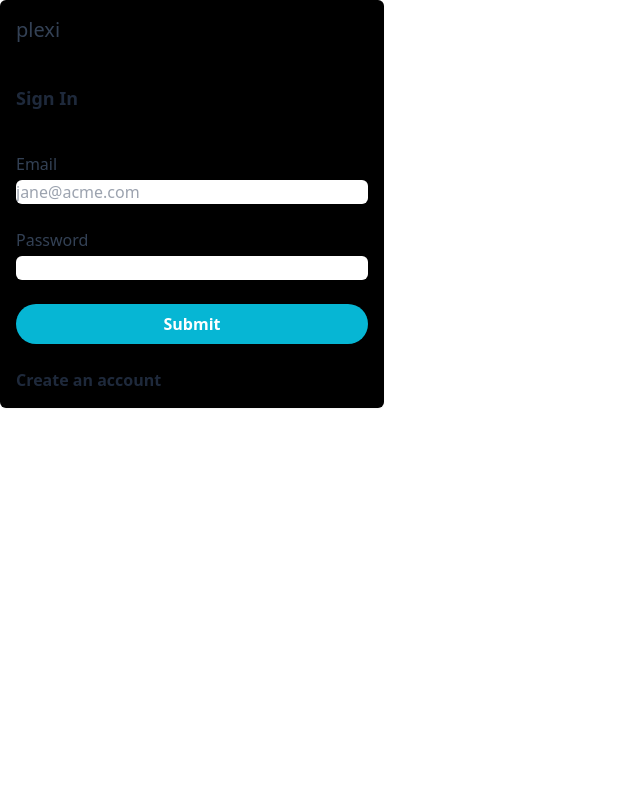
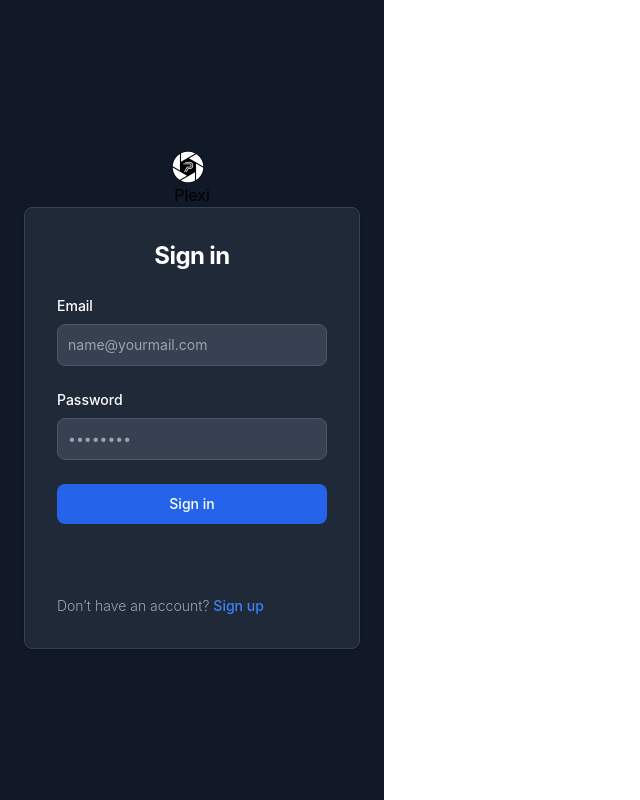
Before and after one commit to SarthakSKumar/Plexi-Extension, a React (Vite) app in the folder client/: page / in a window 1280 px wide. Shown: the whole page, without its empty margins (0-640 px from the left). Built offline with nearby package versions, Linux system fonts and the light colour scheme; no server answers.

Commit message:
update: change sign in UI

```diff
--- a/client/src/App.jsx
+++ b/client/src/App.jsx
@@ -114,13 +114,6 @@
     );
   }
 
-  return (
-    <div className="">
-      <div className="flex flex-col gap-4 p-4 shadow-sm bg-black w-96 rounded-md">
-        <h1>plexi</h1>
-        {renderApp()}
-      </div>
-    </div>
-  );
+  return <div className="rounded-md w-96 dark">{renderApp()}</div>;
 };
 export default App;
--- a/client/src/screens/SignIn.jsx
+++ b/client/src/screens/SignIn.jsx
@@ -32,8 +32,19 @@
   }
 
   return (
-    <>
-      <h1 className="text-lg font-bold text-slate-800 py-6">{title}</h1>
+    <section className="bg-gray-50 dark:bg-gray-900">
+      <div className="flex flex-col items-center justify-center px-6 py-8 mx-auto md:h-screen lg:py-0">
+        <img
+          className="w-8 h-8 mr-2"
+          src="./icons/android-chrome-512x512.png"
+          alt="logo"
+        />
+        Plexi
+        <div className="w-full bg-white rounded-lg shadow dark:border md:mt-0 sm:max-w-md xl:p-0 dark:bg-gray-800 dark:border-gray-700">
+          <div className="p-6 space-y-4 md:space-y-6 sm:p-8">
+            <h1 className="text-xl font-bold leading-tight tracking-tight text-gray-900 md:text-2xl dark:text-white w-full text-center">
+              Sign in
+            </h1>
             <Formik
               initialValues={{
                 email: "",
@@ -45,44 +56,73 @@
                 setLoading(false);
               }}
             >
-        <Form className="flex flex-col justify-start gap-y-6">
-          <label className="block">
-            <span className="text-slate-700 dark:text-slate-400">Email</span>
+              <Form className="space-y-4 md:space-y-6">
+                <div>
+                  <label
+                    htmlFor="email"
+                    className="block mb-2 text-sm font-medium text-gray-900 dark:text-white"
+                  >
+                    Email
+                  </label>
                   <Field
                     name="email"
-              placeholder="jane@acme.com"
                     type="email"
-              className="mt-1 block w-full rounded-md border-gray-300 shadow-sm focus:border-orange-300 focus:ring focus:ring-orange-200 focus:ring-opacity-50 form-input"
+                    id="email"
+                    className="bg-gray-50 border border-gray-300 text-gray-900 sm:text-sm rounded-lg focus:ring-primary-600 focus:border-primary-600 block w-full p-2.5 dark:bg-gray-700 dark:border-gray-600 dark:placeholder-gray-400 dark:text-white dark:focus:ring-blue-500 dark:focus:border-blue-500"
+                    placeholder="name@yourmail.com"
+                    required
                   />
+                </div>
+                <div>
+                  <label
+                    htmlFor="password"
+                    className="block mb-2 text-sm font-medium text-gray-900 dark:text-white"
+                  >
+                    Password
                   </label>
-          <label className="block">
-            <span className="text-slate-700 dark:text-slate-400">Password</span>
                   <Field
                     name="password"
                     type="password"
-              className="mt-1 block w-full rounded-md border-gray-300 shadow-sm focus:border-orange-300 focus:ring focus:ring-orange-200 focus:ring-opacity-50 form-input"
+                    id="password"
+                    className="bg-gray-50 border border-gray-300 text-gray-900 sm:text-sm rounded-lg focus:ring-primary-600 focus:border-primary-600 block w-full p-2.5 dark:bg-gray-700 dark:border-gray-600 dark:placeholder-gray-400 dark:text-white dark:focus:ring-blue-500 dark:focus:border-blue-500"
+                    placeholder="••••••••"
+                    required
                   />
-          </label>
+                </div>
                 <button
                   type="submit"
-            disabled={loading}
-            className="px-4 py-2 font-semibold bg-cyan-500 text-white rounded-full shadow-sm opacity-100 disabled:opacity-75"
+                  className="w-full text-white bg-primary-600 hover:bg-primary-700 focus:ring-4 focus:outline-none focus:ring-primary-300 font-medium rounded-lg text-sm px-5 py-2.5 text-center dark:bg-primary-600 dark:hover-bg-primary-700 dark:focus:ring-primary-800"
                 >
-            {renderLoadingSpinner()} Submit
-          </button>
+                  {renderLoadingSpinner()} Sign in
+                </button>{" "}
                 {error && (
-            <p className={"font-bold text-slate-700  dark:text-orange-600"}>
+                  <p
+                    className={"font-bold text-slate-700  dark:text-orange-600"}
+                  >
                     {error}
                   </p>
-          )}
+                )}{" "}
                 {helpText && (
                   <p className="font-bold  text-slate-800">
                     <a onClick={onScreenChange}>{helpText}</a>
                   </p>
                 )}
+                <p className="text-sm font-light text-gray-500 dark:text-gray-400">
+                  Don’t have an account?{" "}
+                  <a
+                    href="#"
+                    className="font-medium text-primary-600 hover:underline dark:text-primary-500"
+                  >
+                    Sign up
+                  </a>
+                </p>
               </Form>
             </Formik>
-    </>
+          </div>
+        </div>
+      </div>
+    </section>
   );
 };
+
 export default SignIn;
--- a/client/src/styles/index.css
+++ b/client/src/styles/index.css
@@ -2,11 +2,10 @@
 @tailwind components;
 @tailwind utilities;
 
-@layer base {
-  h1 {
-    @apply text-slate-700 text-xl;
-  }
-  .loading-button {
-    display: inline;
-  }
+.loading-button {
+  display: inline;
 }
+
+.root {
+  prefers-color-scheme: dark;
+}
--- a/client/tailwind.config.js
+++ b/client/tailwind.config.js
@@ -1,8 +1,61 @@
 /** @type {import('tailwindcss').Config} */
 export default {
   content: ["./index.html", "./src/**/*.{js,ts,jsx,tsx}"],
+  darkMode: "class",
   theme: {
-    extend: {},
+    extend: {
+      colors: {
+        primary: {
+          50: "#eff6ff",
+          100: "#daf3ff",
+          200: "#bfdbfe",
+          300: "#93c5fd",
+          400: "#60a5fa",
+          500: "#3b82f6",
+          600: "#2563eb",
+          700: "#1d4ed8",
+          800: "#1e40af",
+          900: "#1e3a8a",
+          950: "#172554",
+        },
+      },
+    },
+    fontFamily: {
+      body: [
+        "Inter",
+        "ui-sans-serif",
+        "system-ui",
+        "-apple-system",
+        "system-ui",
+        "Segoe UI",
+        "Roboto",
+        "Helvetica Neue",
+        "Arial",
+        "Noto Sans",
+        "sans-serif",
+        "Apple Color Emoji",
+        "Segoe UI Emoji",
+        "Segoe UI Symbol",
+        "Noto Color Emoji",
+      ],
+      sans: [
+        "Inter",
+        "ui-sans-serif",
+        "system-ui",
+        "-apple-system",
+        "system-ui",
+        "Segoe UI",
+        "Roboto",
+        "Helvetica Neue",
+        "Arial",
+        "Noto Sans",
+        "sans-serif",
+        "Apple Color Emoji",
+        "Segoe UI Emoji",
+        "Segoe UI Symbol",
+        "Noto Color Emoji",
+      ],
+    },
   },
   plugins: [],
 };
```
Lines whose indentation alone changed are shown as unchanged.
